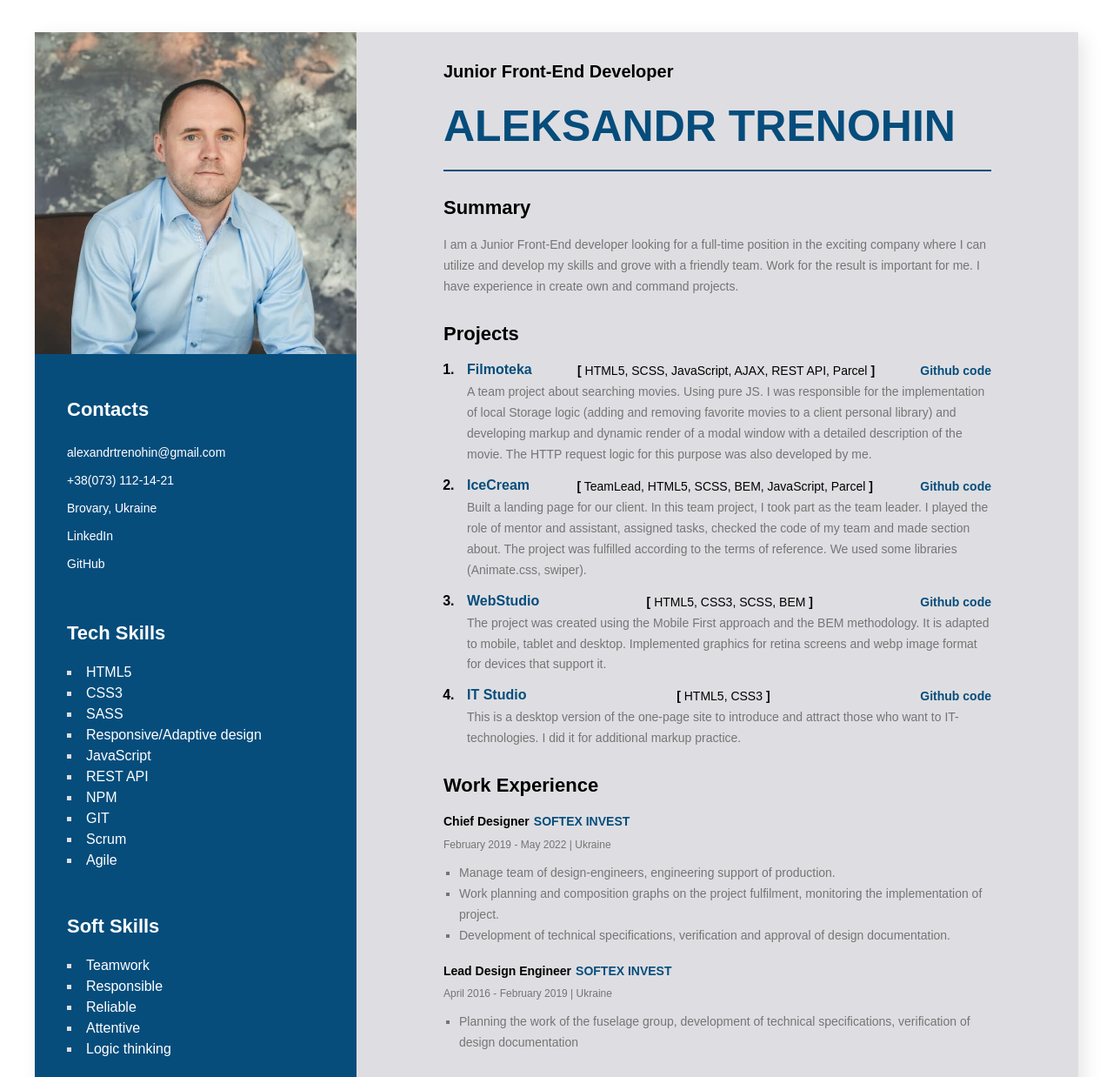
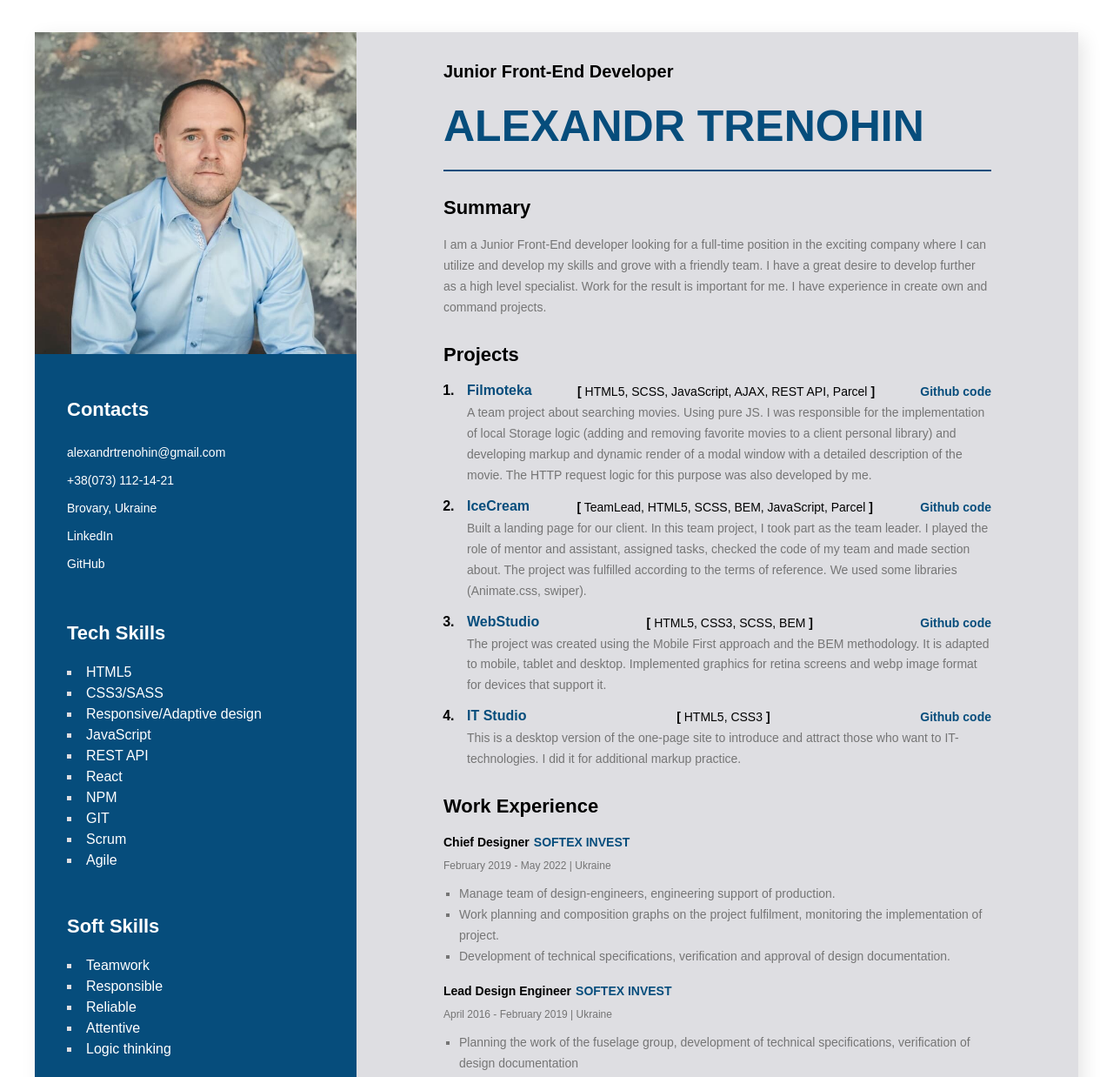
Before and after one commit to Aleksandr-Trenohin/front-end-dev-cv, a plain HTML site: page index.html in a window 1280 px wide. Shown: the top 1238 px of the page at 87% size. Drawn offline with Linux system fonts and the light colour scheme.

Commit message:
Update index.html

```diff
--- a/index.html
+++ b/index.html
@@ -16,13 +16,14 @@
         <!--about me section-->
         <div class="about-me">
           <p class="about-me-profesion">Junior Front-End Developer</p>
-          <h1 class="about-me-name">Aleksandr Trenohin</h1>
+          <h1 class="about-me-name">Alexandr Trenohin</h1>
 
           <h3 class="main-content-title content-section">Summary</h3>
           <p class="about-me-description">
             I am a Junior Front-End developer looking for a full-time position
             in the exciting company where I can utilize and develop my skills
-            and grove with a friendly team. Work for the result is important for
+            and grove with a friendly team. I have a great desire
+            to develop further as a high level specialist. Work for the result is important for
             me. I have experience in create own and command projects.
           </p>
         </div>
@@ -314,11 +315,11 @@
               <span class="tech-skills-item-text">HTML5</span>
             </li>
             <li class="tech-skills-item">
-              <span class="tech-skills-item-text">CSS3</span>
+              <span class="tech-skills-item-text">CSS3/SASS</span>
             </li>
-            <li class="tech-skills-item">
+            <!-- <li class="tech-skills-item">
               <span class="tech-skills-item-text">SASS</span>
-            </li>
+            </li> -->
             <li class="tech-skills-item">
               <span class="tech-skills-item-text"
                 >Responsive/Adaptive design</span
@@ -329,6 +330,9 @@
             </li>
             <li class="tech-skills-item">
               <span class="tech-skills-item-text">REST API</span>
+            </li>
+            <li class="tech-skills-item">
+              <span class="tech-skills-item-text">React</span>
             </li>
             <li class="tech-skills-item">
               <span class="tech-skills-item-text">NPM</span>
```
